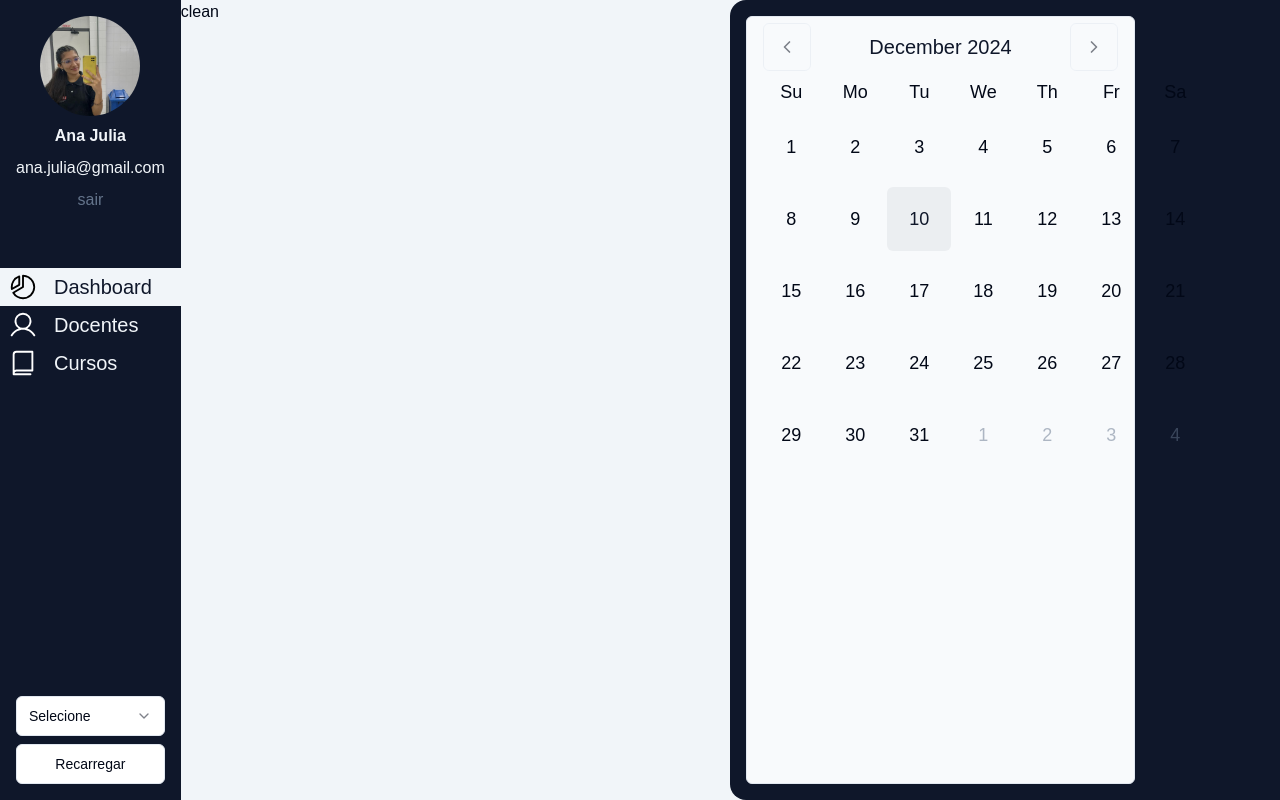
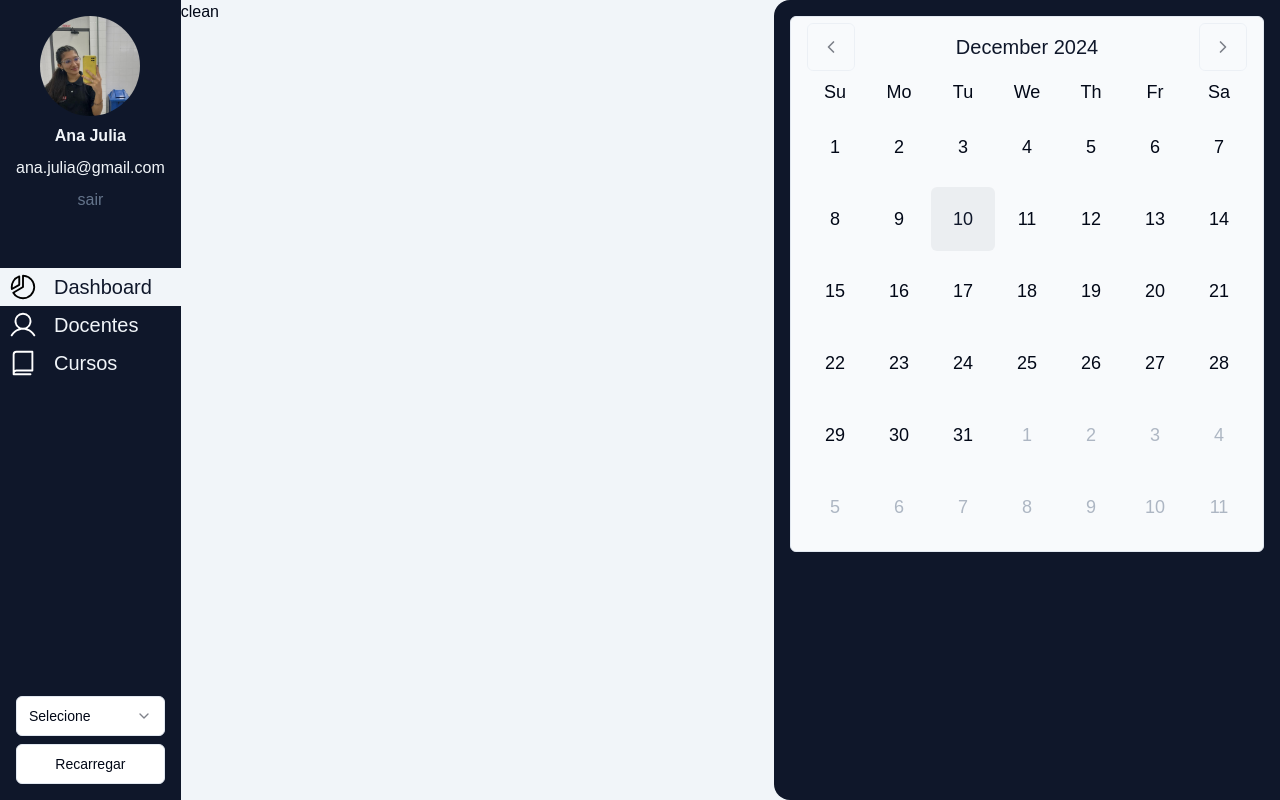
Before and after one commit to Gestao-FIC/ads_projeto_gestao_fic, a Next.js app in the folder frontend/: page / in a window 1280 px wide. Built offline with nearby package versions, Linux system fonts and the light colour scheme.

Commit message:
feat: create calendar component

```diff
--- a/frontend/components/DashCalendar.tsx
+++ b/frontend/components/DashCalendar.tsx
@@ -7,12 +7,13 @@ export default function DashCalendar() {
   const [date, setDate] = React.useState<Date | undefined>(new Date());
 
   return (
-    <div className="bg-primary p-4 rounded-l-2xl w-1/2">
+    <div className="bg-primary p-4 rounded-l-2xl">
       <Calendar
         mode="single"
         selected={date}
         onSelect={setDate}
-        className="rounded-md border h-full w-3/4"
+        className="rounded-md border flex justify-center items-center"
+        fixedWeeks
       />
     </div>
   );
```
